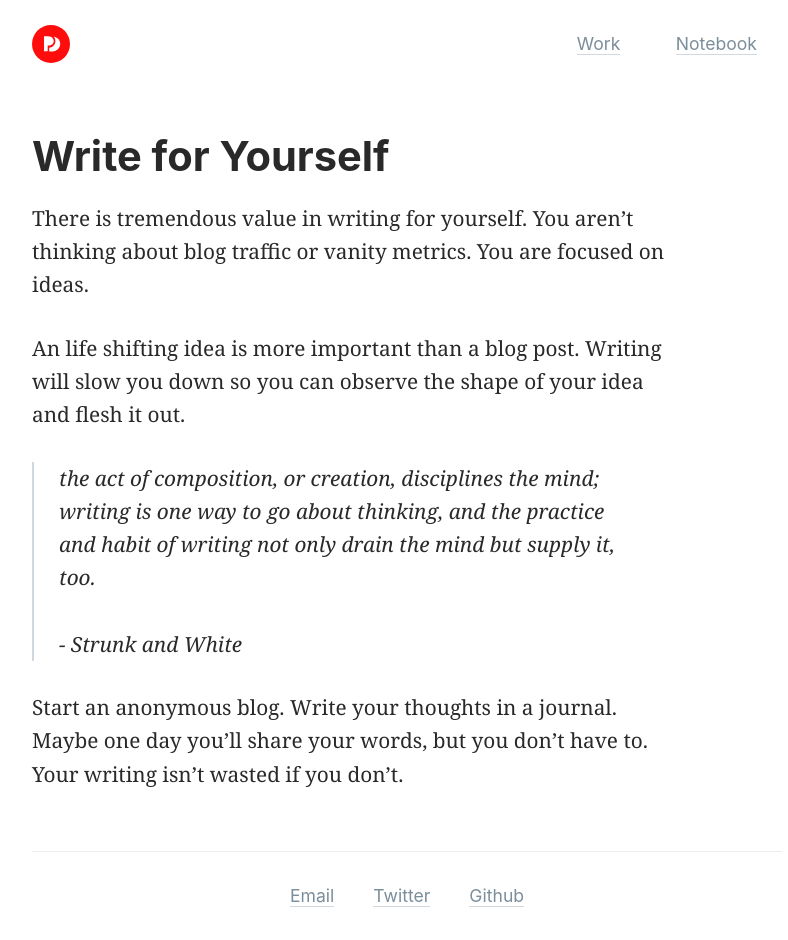
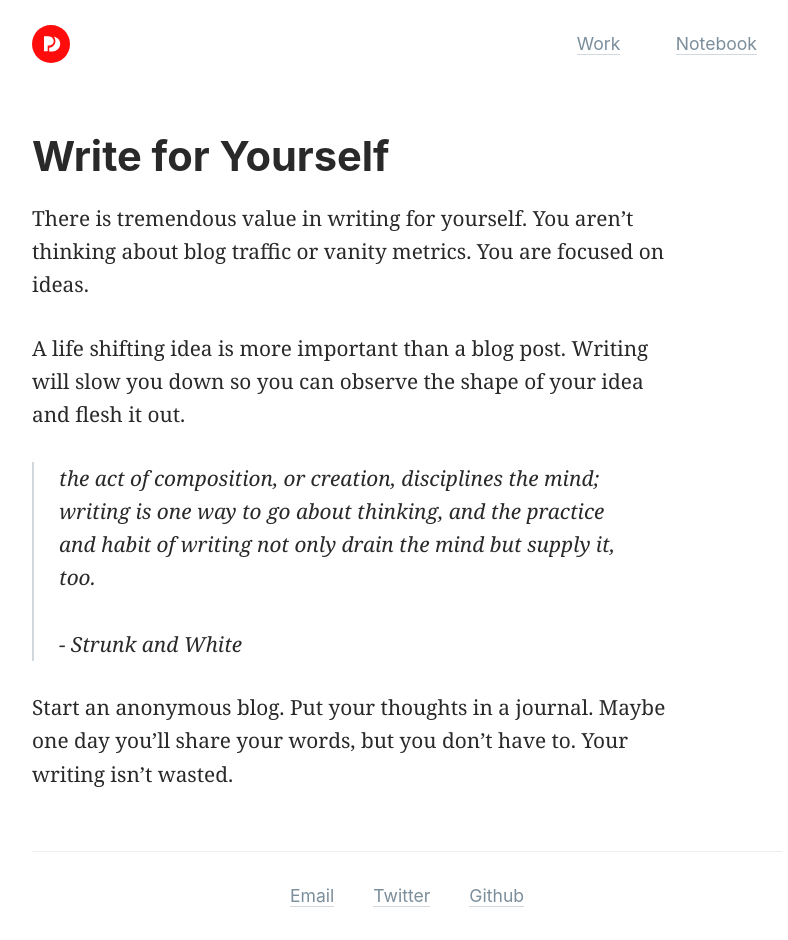
Before and after one commit to zhenghaohe/philipcdavis.github.io, a Jekyll site: the page built from _posts/2017-03-29-write-for-yourself.md, in a window 1280 px wide. Shown: the whole page, without its empty margins (233-1021 px from the left). Built offline with Jekyll 4.4.1, drawn with Linux system fonts in a browser that asks for light colours.

Commit message:
Added deep work and edited write-for-yourself

```diff
--- a/_posts/2017-03-29-write-for-yourself.md
+++ b/_posts/2017-03-29-write-for-yourself.md
@@ -7,13 +7,13 @@
 There is tremendous value in writing for yourself.
 You aren’t thinking about blog traffic or vanity metrics. You are focused on ideas.
 
-An life shifting idea is more important than a blog post.
+A life shifting idea is more important than a blog post.
 Writing will slow you down so you can observe the shape of your idea and flesh it out.
 
 >the act of composition, or creation, disciplines the mind; writing is one way to go about thinking, and the practice and habit of writing not only drain the mind but supply it, too. <br><br> - Strunk and White
 
 
 Start an anonymous blog.
-Write your thoughts in a journal.
+Put your thoughts in a journal.
 Maybe one day you'll share your words, but you don’t have to.
-Your writing isn’t wasted if you don’t.
+Your writing isn’t wasted.
```
Also changed, not shown: _posts/2017-04-02-deep-work.md (renamed from _drafts/2017-04-02-deep-work.md).
